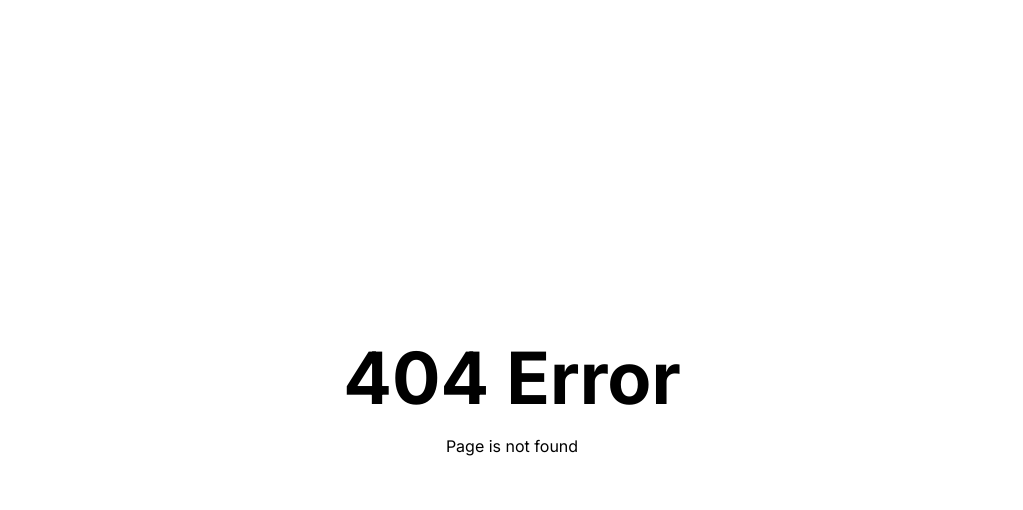
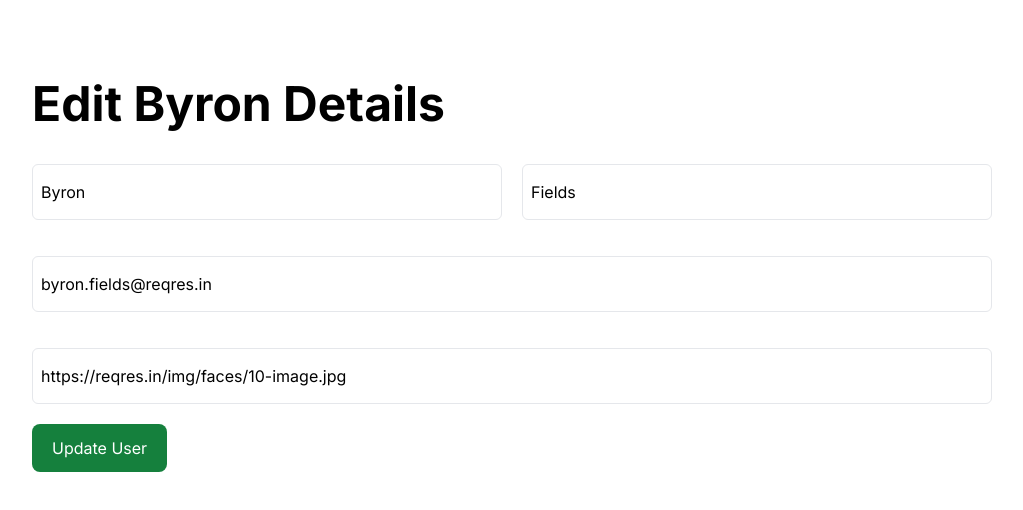
Before and after one commit to mdirshad007/myclass, a Next.js app: page /users/10/edit in a window 1280 px wide. Before the commit this address had no page. Shown: the top 510 px of the page, without its empty margins (128-1151 px from the left). Built offline with nearby package versions, Linux system fonts and the light colour scheme.

Commit message:
Add user edit form

```diff
--- a/app/api/dbuser/[id]/route.js
+++ b/app/api/dbuser/[id]/route.js
@@ -4,7 +4,7 @@ import { user } from "../../util/db";
 export function GET(request,content){
     const userId=content.params.id;
     const data=user.filter((item)=>item.id==userId);
-    return NextResponse.json(data.length!=0?{result:data[0],success:true}:{page:"404",responce:"page not found"},{status:404},{status:200})
+    return NextResponse.json(data.length!=0?{result:data[0],success:true}:{page:"404",responce:"page not found"})
 }
 export async function PUT(request,content){
     let payload=await request.json()
--- /dev/null
+++ b/app/users/[user]/edit/page.js
@@ -0,0 +1,46 @@
+"use client"
+import React, { useEffect, useState } from 'react'
+
+export default function page({params}) {
+    const id=params.user;
+    const [first_name,set_first_name]=useState("")
+    const [last_name,set_last_name]=useState("")
+    const [email,setEmail]=useState("")
+    const [avatar,set_avatar]=useState("")
+    const fetchData= async ()=>{
+        let userData=await fetch(`http://localhost:3000/api/dbuser/${id}`)
+        userData=await userData.json()
+        set_first_name(userData.result.first_name)
+        set_last_name(userData.result.last_name)
+        setEmail(userData.result.email)
+        set_avatar(userData.result.avatar)
+    }
+    useEffect(()=>{
+        fetchData(id)
+    },[])
+  return (
+    <section className='px-5 py-20'>
+    <div className='max-w-[960px] mx-auto w-full'>
+        <h1 className='text-5xl mb-5 font-bold'>Edit {first_name} Details</h1>
+            <div className='flex gap-5 mb-5'>
+            <div className='w-full md:w-1/2'>
+                <input type="text" value={first_name} onChange={(event)=>{set_first_name(event.target.value)}} name="first_name" id="first_name" placeholder='Enter First Name' className='w-full h-14 mt-4 border focus:border-green-500 border-gray-200 p-2 rounded-md' />
+            </div>
+            <div className='w-full md:w-1/2'>
+                <input type="text" value={last_name} onChange={(event)=>{set_last_name(event.target.value)}} name="last_name" id="last_name" placeholder='Enter Last Name' className='w-full h-14 mt-4 border focus:border-green-500 border-gray-200 p-2 rounded-md' />
+            </div>
+            </div>
+            <div className='mb-5'>
+                <input type="email" value={email} onChange={(event)=>{setEmail(event.target.value)}} name="u_email" id="u_email" placeholder='Enter User Email' className='w-full h-14 mt-4 border focus:border-green-500 border-gray-200 p-2 rounded-md' />
+            </div>
+            <div className='mb-5'>
+                <input type="url" value={avatar} onChange={(event)=>{set_avatar(event.target.value)}} name="avatar" id="avatar" placeholder='Enter User Image URL' className='w-full h-14 mt-4 border focus:border-green-500 border-gray-200 p-2 rounded-md' />
+            </div>
+            <button className='bg-green-700 text-white py-3 px-5 rounded-lg'>
+                Update User
+            </button>
+
+    </div>
+</section>
+  )
+}
--- a/app/users/[user]/page.js
+++ b/app/users/[user]/page.js
@@ -11,6 +11,7 @@ export default async function page({ params }) {
   const singleUser = params?.user;
 
   const userData = await fetchData(singleUser);
+  // console.log(userData)
 
   if(userData.page=="404"){
     redirect("/not-found")
--- a/app/users/page.jsx
+++ b/app/users/page.jsx
@@ -21,12 +21,12 @@ export default async function page() {
                     <p>{item.email}</p>
                     </div>
                     <div className='flex gap-2 justify-center'>
-                        <button>
+                        <Link href={`/users/${item.id}/edit`}><button>
                         <FaEdit className='text-blue-600 text-2xl' />
-                        </button>
-                        <button>
+                        </button></Link>
+                        <Link href={`/users/${item.id}/delete`}><button>
                         <RiDeleteBin5Fill className='text-red-600 text-2xl' />
-                        </button>
+                        </button></Link>
                     </div>
                 </div>
                 </Link>
```
